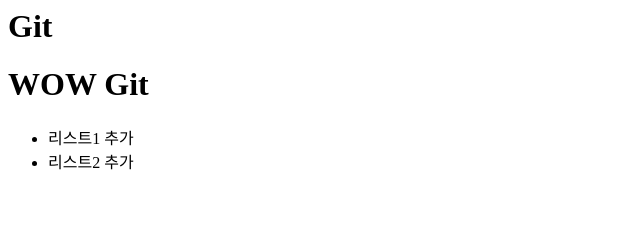
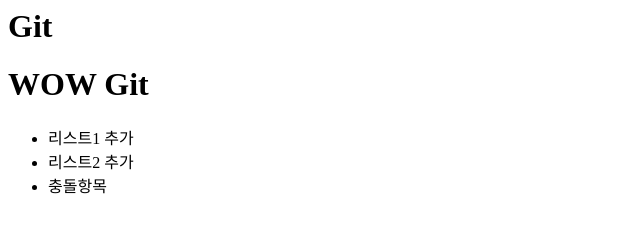
Before and after one commit to enerzex/opentutorials_test, a plain HTML site: page index.html in a window 1280 px wide. Shown: the whole page, without its empty margins (0-640 px from the left). Drawn offline with Linux system fonts and the light colour scheme.

Commit message:
충돌 추가

```diff
--- a/index.html
+++ b/index.html
@@ -16,6 +16,7 @@
         <ul>
             <li>리스트1 추가</li>
             <li>리스트2 추가</li>
+            <li>충돌항목</li>
         </ul>
     </body>
 </html>
```
